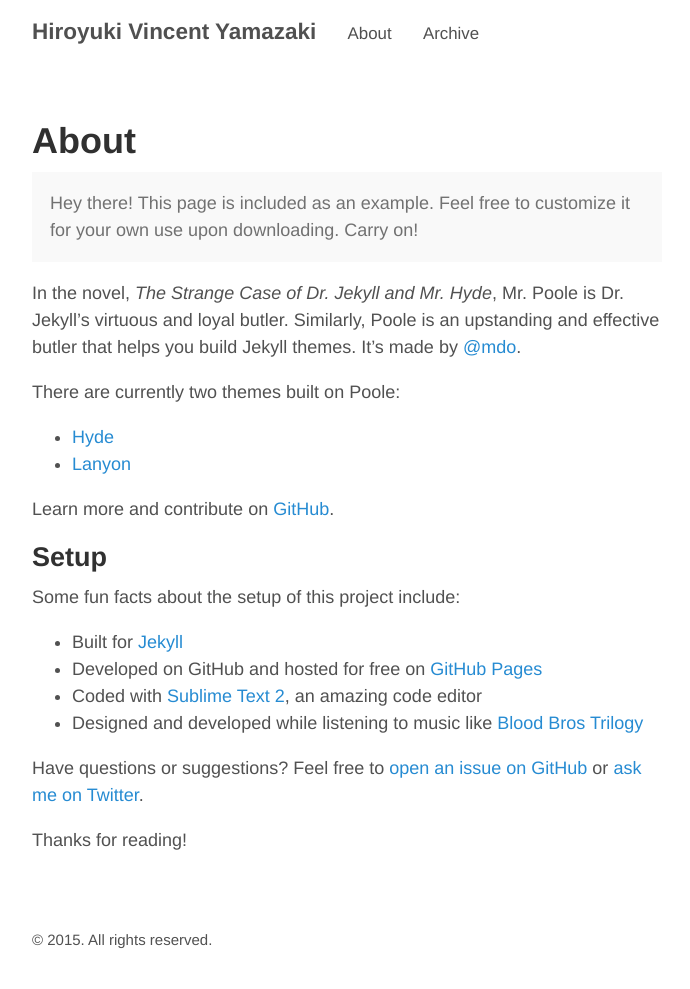
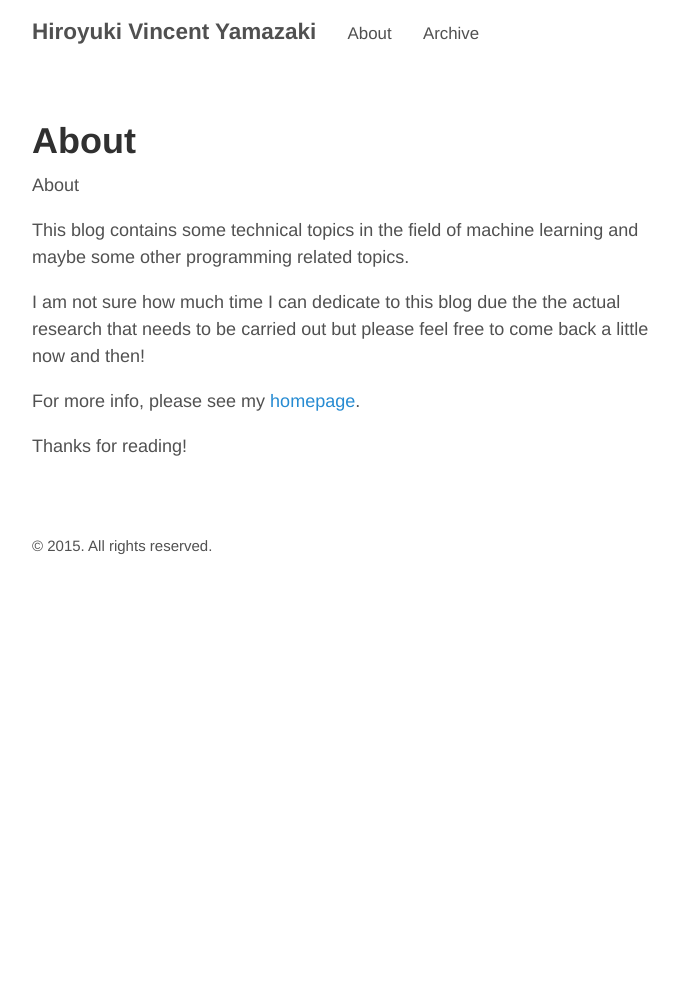
Before and after one commit to hvy/hvy.github.io, a Jekyll site: the page built from about.md, in a window 1280 px wide. Shown: the whole page, without its empty margins (293-983 px from the left). Built offline with Jekyll 4.4.1, drawn with Linux system fonts in a browser that asks for light colours; after the commit the page ends 900 px from its top, so only the background shows below that.

Commit message:
first post and fixed about

```diff
--- a/about.md
+++ b/about.md
@@ -3,28 +3,12 @@ layout: page
 title: About
 ---
 
-<p class="message">
-  Hey there! This page is included as an example. Feel free to customize it for your own use upon downloading. Carry on!
-</p>
+About
 
-In the novel, *The Strange Case of Dr. Jekyll and Mr. Hyde*, Mr. Poole is Dr. Jekyll's virtuous and loyal butler. Similarly, Poole is an upstanding and effective butler that helps you build Jekyll themes. It's made by [@mdo](https://twitter.com/mdo).
+This blog contains some technical topics in the field of machine learning and maybe some other programming related topics.
 
-There are currently two themes built on Poole:
+I am not sure how much time I can dedicate to this blog due the the actual research that needs to be carried out but please feel free to come back a little now and then!
 
-* [Hyde](http://hyde.getpoole.com)
-* [Lanyon](http://lanyon.getpoole.com)
-
-Learn more and contribute on [GitHub](https://github.com/poole).
-
-## Setup
-
-Some fun facts about the setup of this project include:
-
-* Built for [Jekyll](http://jekyllrb.com)
-* Developed on GitHub and hosted for free on [GitHub Pages](https://pages.github.com)
-* Coded with [Sublime Text 2](http://sublimetext.com), an amazing code editor
-* Designed and developed while listening to music like [Blood Bros Trilogy](https://soundcloud.com/maddecent/sets/blood-bros-series)
-
-Have questions or suggestions? Feel free to [open an issue on GitHub](https://github.com/poole/poole/issues/new) or [ask me on Twitter](https://twitter.com/mdo).
+For more info, please see my  [homepage](http://www.hiroyukivincentyamazaki.com).
 
 Thanks for reading!
```
Also changed, not shown: _posts/2015-12-09-started-blog.md (added, +10 -0 lines).
